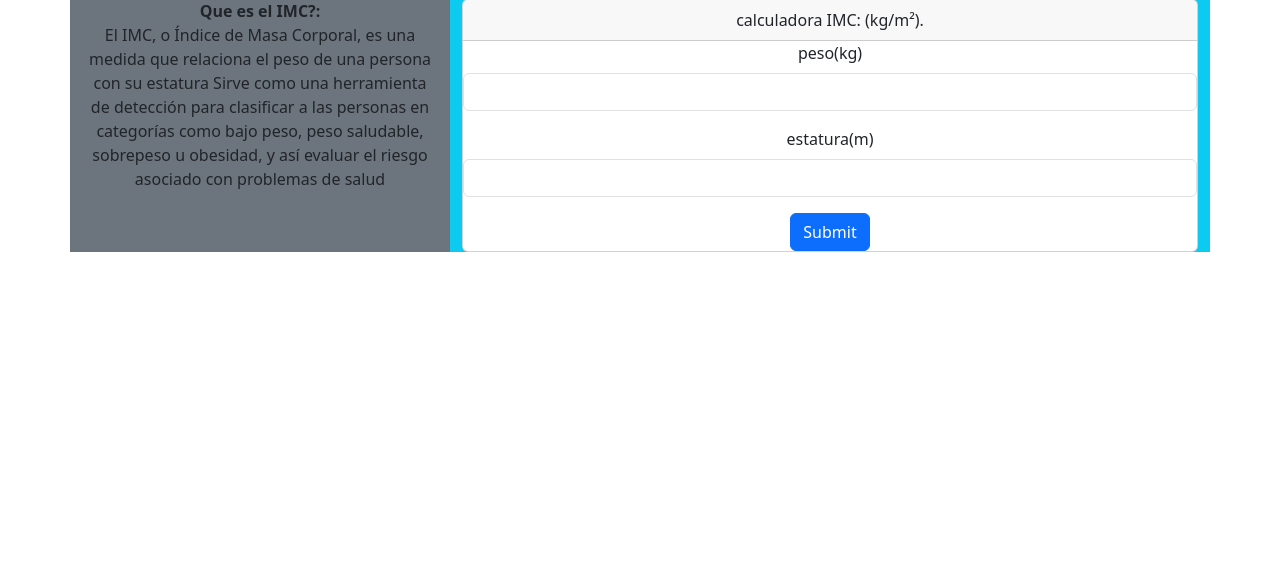
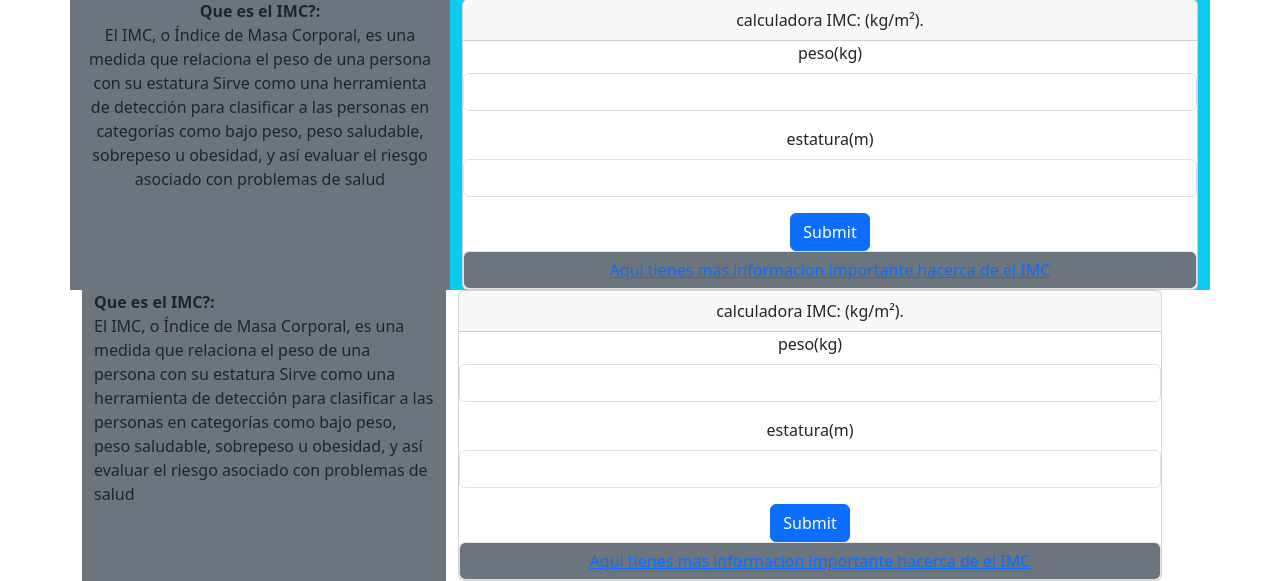
Before and after one commit to SaidAlejandroRamirezChavez/Nutriapp, a Flask app: page /herramientas in a window 1280 px wide. Shown: the part 235-816 px from the top of the page. Before the commit the page ends 487 px from the top, so only its background shows below. Run offline with Flask 3, Linux system fonts and the light colour scheme.

Commit message:
herramientas 2

```diff
--- a/templates/Herramientas.html
+++ b/templates/Herramientas.html
@@ -28,6 +28,35 @@
                 </div>
                 <button type="submit" class="btn btn-primary">Submit</button>
             </form>
+            <div class="bg-secondary container text-center form-control">
+                <a href="" target="_blank">Aqui tienes mas informacion importante hacerca de el IMC</a>
+            </div>
+        </div>
+    </div>
+</div>
+<div class="row container">
+    <div class=" col-4 container  bg-secondary">
+        <div class="overflow-y-scroll"><strong>Que es el IMC?:</strong> <br> El IMC, o Índice de Masa Corporal, es una medida que relaciona el peso de una persona con su estatura Sirve como una herramienta de detección para clasificar a las personas en categorías como bajo peso, peso saludable, sobrepeso u obesidad, y así evaluar el riesgo asociado con problemas de salud</div>
+    </div>
+    <div class="col-md-8 text-center">
+        <div class="card text-center">
+            <div class="card-header">
+                calculadora IMC: (kg/m²).
+            </div>
+            <form method="POST" action="{{ url_for('Resultados') }}">
+                <div class="mb-3">
+                    <label for="kgIMC" class="form-label">peso(kg)</label>
+                    <input type="number" class="form-control" id="kgIMC" name="kgIMC" step="any" required>
+                </div>
+                <div class="mb-3">
+                    <label for="mIMC" class="form-label">estatura(m)</label>
+                    <input type="number" class="form-control" id="mIMC" name="mIMC" step="any" required>
+                </div>
+                <button type="submit" class="btn btn-primary">Submit</button>
+            </form>
+            <div class="bg-secondary container text-center form-control">
+                <a href="" target="_blank">Aqui tienes mas informacion importante hacerca de el IMC</a>
+            </div>
         </div>
     </div>
 </div>
```
